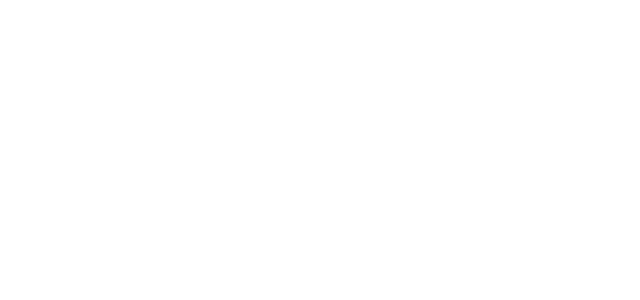
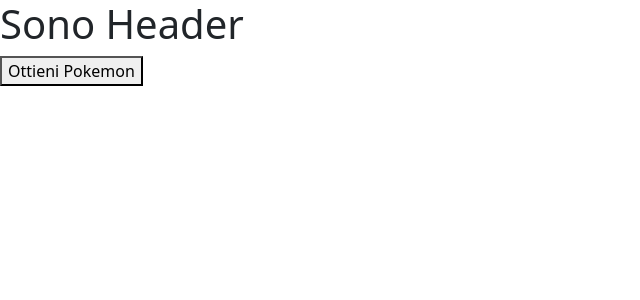
Before and after one commit to SimoneBonvecchio84/vue-pokedex, a Vue app: page / in a window 1280 px wide. Shown: the top 300 px of the page, without its empty margins (0-640 px from the left). Built offline with nearby package versions, Linux system fonts and the light colour scheme.

Commit message:
Feat: test api

```diff
--- a/package.json
+++ b/package.json
@@ -10,7 +10,7 @@
   },
   "dependencies": {
     "@fortawesome/fontawesome-free": "^6.5.2",
-    "axios": "^1.6.8",
+    "axios": "^1.7.7",
     "bootstrap": "^5.3.3",
     "vue": "^3.4.21"
   },
--- a/src/App.vue
+++ b/src/App.vue
@@ -1,5 +1,31 @@
 <script>
+import axios from 'axios';
+import AppHeader from './components/AppHeader.vue';
+export default {
+  components: {
+    AppHeader
+  },
+  data() {
+    return {
+      pokemon: {}
+    }
+  },
+  methods : {
+     printPokemon() {
+       axios.get("https://pokeapi.co/api/v2/pokemon/caterpie").then((resp) => {
+        console.log(resp);
+        this.pokemon = resp;
+       });
+     }
+  }
+
+}
 </script>
 <template>
-  <h1></h1>
+  <AppHeader/>
+  <button @click="printPokemon">Ottieni Pokemon</button>
+  <div>{{ pokemon.abilities }}</div>
+  <div>
+
+  </div>
 </template>
--- a/src/components/AppHeader.vue
+++ b/src/components/AppHeader.vue
@@ -12,7 +12,7 @@
 <template>
 
 
-
+<h1>Sono Header</h1>
 
 </template>
 
--- a/vite.config.js
+++ b/vite.config.js
@@ -4,4 +4,7 @@
 // https://vitejs.dev/config/
 export default defineConfig({
   plugins: [vue()],
+  server: {
+    port: 5500
+  },
 })
```
Also changed, not shown: 1 other file (tests, documents, lock files or other folders).
